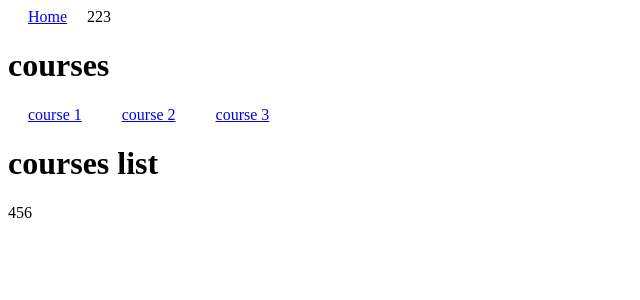
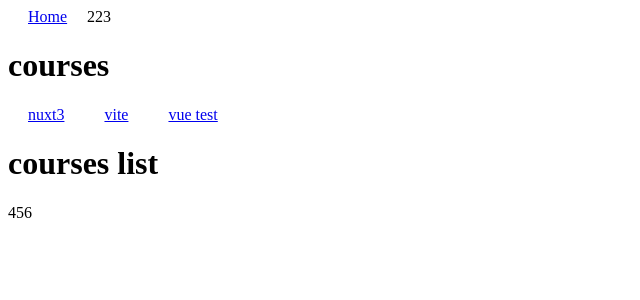
Before and after one commit to stevecyj/nux3-demo, a Nuxt app: page /courses in a window 1280 px wide. Shown: the top 300 px of the page, without its empty margins (0-640 px from the left). Built offline with nearby package versions, Linux system fonts and the light colour scheme; what v-calendar would draw is missing.

Commit message:
feat: update course links on courses page
- Add links to new courses in the courses page

Signed-off-by: stevecyj <ycsteven.tsao@gmail.com>

```diff
--- a/pages/courses.vue
+++ b/pages/courses.vue
@@ -3,9 +3,9 @@
 <template>
   <div>
     <h1>courses</h1>
-    <NuxtLink to="/courses/1">course 1</NuxtLink>
-    <NuxtLink to="/courses/2">course 2</NuxtLink>
-    <NuxtLink to="/courses/3">course 3</NuxtLink>
+    <NuxtLink to="/courses/nuxt3">nuxt3</NuxtLink>
+    <NuxtLink to="/courses/vite">vite</NuxtLink>
+    <NuxtLink to="/courses/vue-test">vue test</NuxtLink>
     <NuxtPage />
   </div>
 </template>
```
